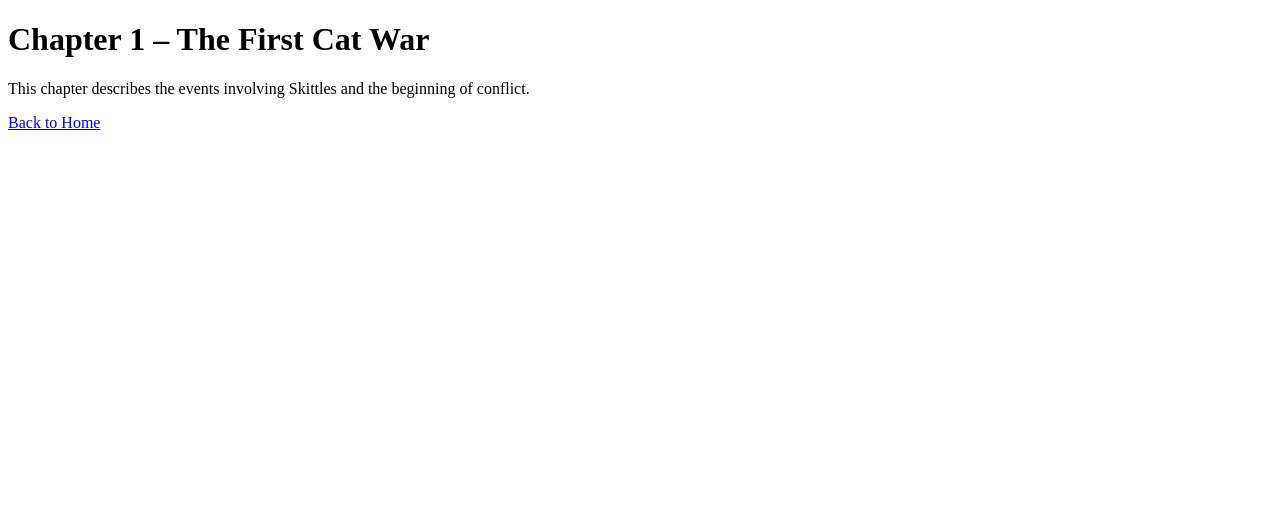
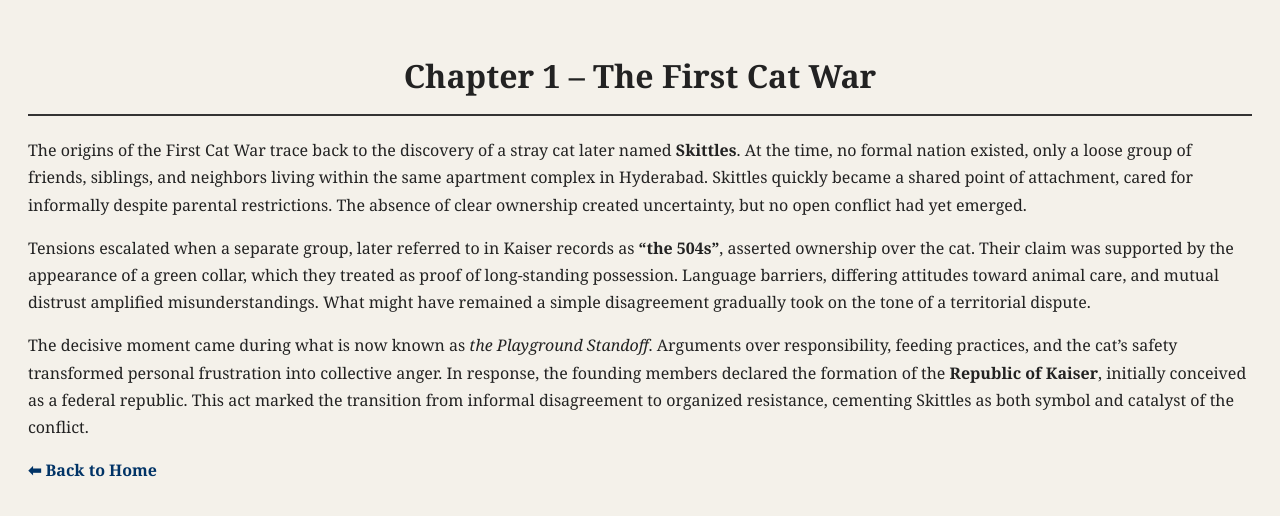
Before and after one commit to theddecilner2026-cloud/kaiser-archives, a plain HTML site: page chapter1.html in a window 1280 px wide. Drawn offline with Linux system fonts and the light colour scheme.

Commit message:
chapter1.html

```diff
--- a/chapter1.html
+++ b/chapter1.html
@@ -1,17 +1,55 @@
 <!DOCTYPE html>
 <html>
 <head>
-  <title>Chapter 1</title>
+  <title>Chapter 1 – The First Cat War</title>
+  <style>
+    body {
+      font-family: Georgia, serif;
+      background-color: #f4f1ea;
+      color: #222;
+      padding: 20px;
+      line-height: 1.7;
+    }
+    h1 {
+      text-align: center;
+      border-bottom: 2px solid #333;
+      padding-bottom: 10px;
+    }
+    a { color: #003366; font-weight: bold; text-decoration: none; }
+  </style>
 </head>
 <body>
 
 <h1>Chapter 1 – The First Cat War</h1>
 
 <p>
-This chapter describes the events involving Skittles and the beginning of conflict.
+The origins of the First Cat War trace back to the discovery of a stray cat later named
+<strong>Skittles</strong>. At the time, no formal nation existed, only a loose group of friends,
+siblings, and neighbors living within the same apartment complex in Hyderabad.
+Skittles quickly became a shared point of attachment, cared for informally despite
+parental restrictions. The absence of clear ownership created uncertainty, but no open
+conflict had yet emerged.
 </p>
 
-<p><a href="index.html">Back to Home</a></p>
+<p>
+Tensions escalated when a separate group, later referred to in Kaiser records as
+<strong>“the 504s”</strong>, asserted ownership over the cat. Their claim was supported by the
+appearance of a green collar, which they treated as proof of long-standing possession.
+Language barriers, differing attitudes toward animal care, and mutual distrust amplified
+misunderstandings. What might have remained a simple disagreement gradually took on
+the tone of a territorial dispute.
+</p>
+
+<p>
+The decisive moment came during what is now known as <em>the Playground Standoff</em>.
+Arguments over responsibility, feeding practices, and the cat’s safety transformed
+personal frustration into collective anger. In response, the founding members declared
+the formation of the <strong>Republic of Kaiser</strong>, initially conceived as a federal republic.
+This act marked the transition from informal disagreement to organized resistance,
+cementing Skittles as both symbol and catalyst of the conflict.
+</p>
+
+<p><a href="index.html">⬅ Back to Home</a></p>
 
 </body>
 </html>
```
